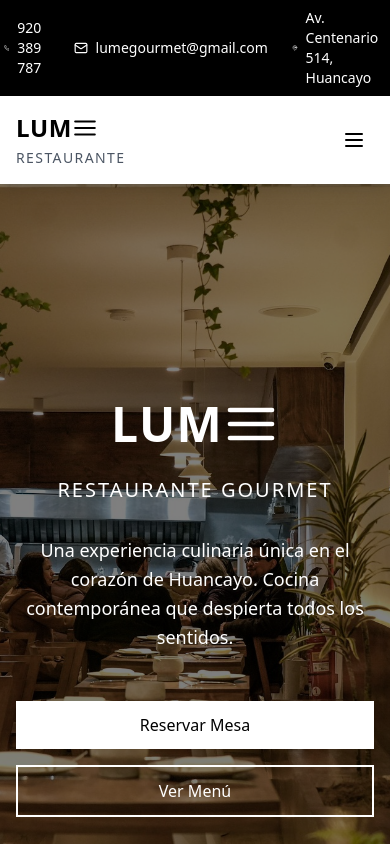
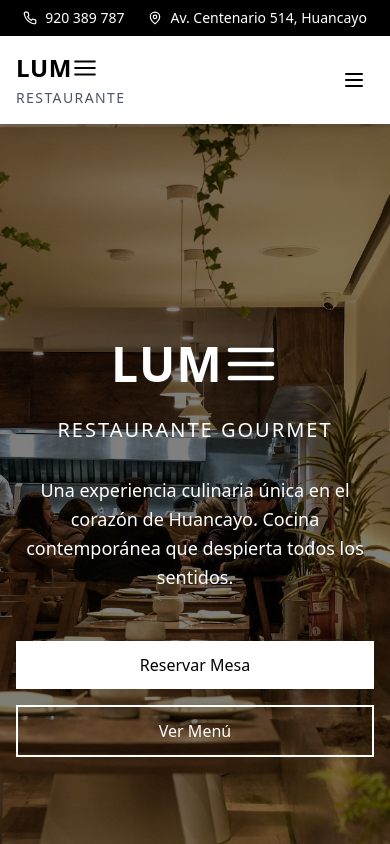
Before and after one commit to VilaxDev/website-restaurante-lumine, a React (Vite) app: page / in a window 390 px wide. Shown: the top 844 px of the page. Built offline with nearby package versions, Linux system fonts and the light colour scheme.

Commit message:
Margenes corregidos seccion header

```diff
--- a/src/components/Header.tsx
+++ b/src/components/Header.tsx
@@ -22,7 +22,7 @@
               <Phone size={14} />
               <span>920 389 787</span>
             </div>
-            <div className="flex items-center gap-2">
+            <div className="hidden md:flex items-center gap-2">
               <Mail size={14} />
               <span>lumegourmet@gmail.com</span>
             </div>
```
